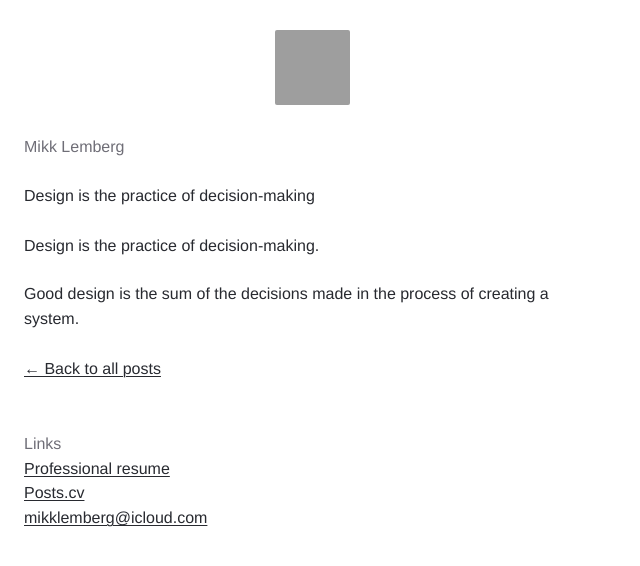
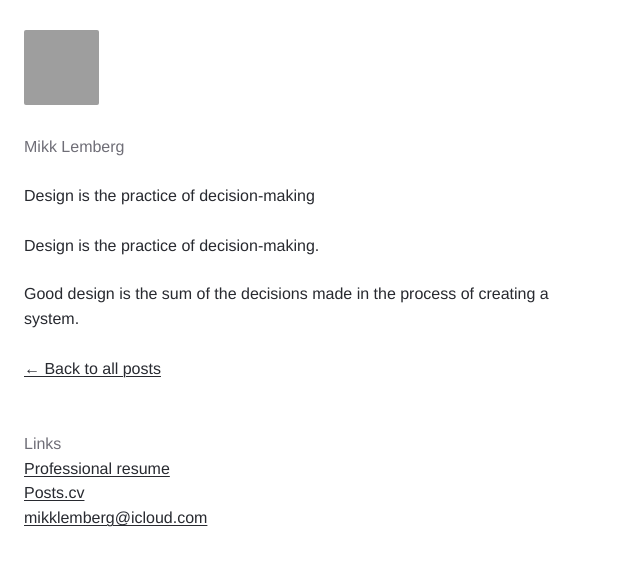
Before and after one commit to mikklemberg/My-personal-notes, a Jekyll site: the page built from _posts/2023-01-23-decision-making.md, in a window 1280 px wide. Shown: the top 566 px of the page, without its empty margins (0-640 px from the left). Built offline with Jekyll 4.4.1, drawn with Linux system fonts in a browser that asks for light colours; grey boxes are pictures that could not be loaded.

Commit message:
Update style.css

```diff
--- a/assets/css/style.css
+++ b/assets/css/style.css
@@ -101,7 +101,7 @@ hr {
 
 
 img {
-    margin: auto;
+    margin: left;
     margin-top: 1.875rem;
     margin-bottom: 1.875rem;
     border-radius: .25rem;
```
